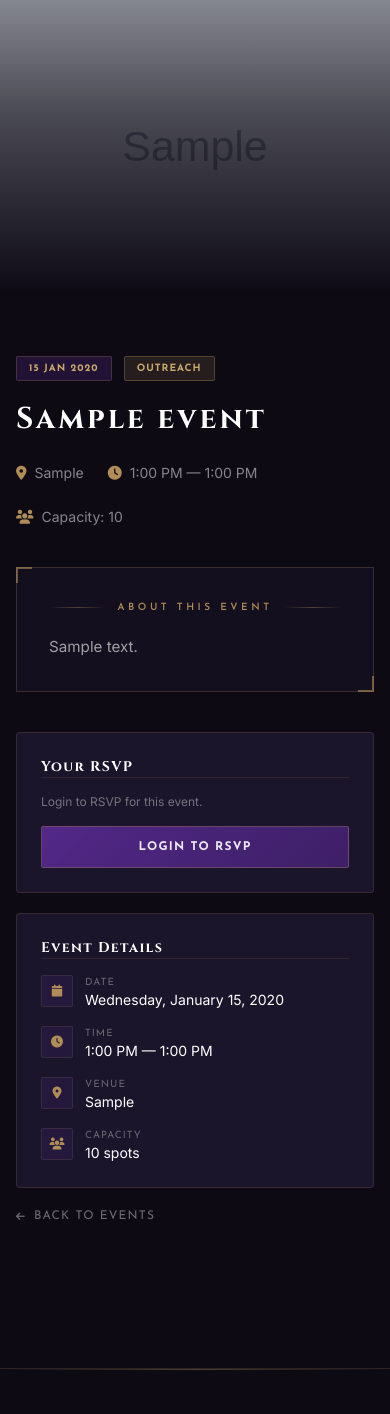
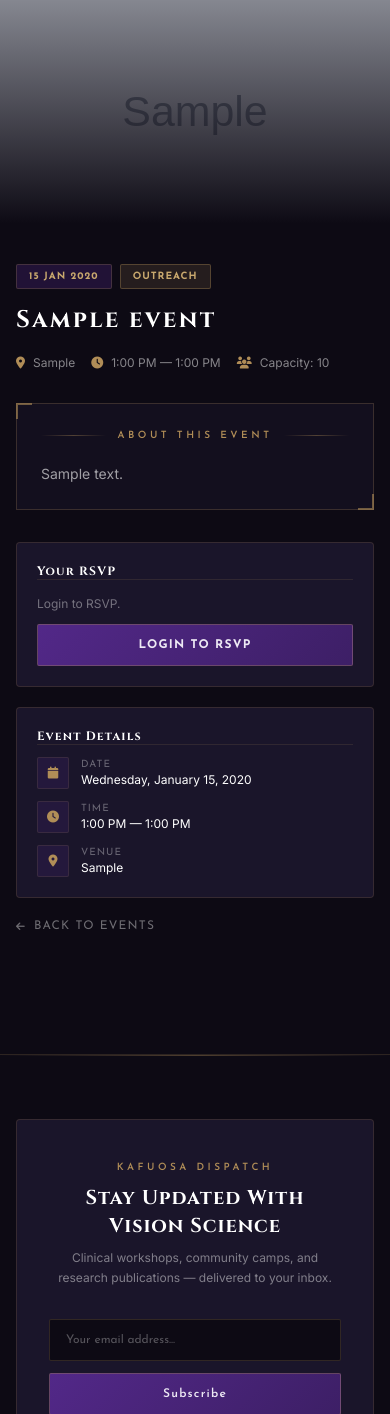
Before and after one commit to zachariahbioto3-sketch/hh, a Django app: a page that uses templates/events/event_detail.html in a window 390 px wide. Shown: the part 142-1556 px from the top of the page. Run offline with Django 5.2, Linux system fonts and the light colour scheme; tables that the repository leaves empty hold one stand-in row (values such as "Sample post"); grey boxes marked "Sample" are stand-in pictures.

Commit message:
fix: mobile-responsive all pages, create news templates, hide about images on mobile

```diff
--- a/templates/events/event_detail.html
+++ b/templates/events/event_detail.html
@@ -1,143 +1,87 @@
 {% extends "base.html" %}
 {% load static %}
 {% block title %}{{ event.title }} — KAFUOSA{% endblock %}
-
 {% block content %}
 
-<!-- COVER -->
-<div class="relative w-full h-72 md:h-96 overflow-hidden">
+<div class="relative w-full h-56 sm:h-72 md:h-96 overflow-hidden">
   {% if event.cover_image %}
-    <img src="{{ event.cover_image.url }}" alt="{{ event.title }}" class="w-full h-full object-cover opacity-60" />
+    <img src="{{ event.cover_image.url }}" alt="{{ event.title }}" class="w-full h-full object-cover opacity-60"/>
   {% else %}
     <div class="w-full h-full flex items-center justify-center" style="background:rgba(82,40,136,0.15);">
       <i class="fa-solid fa-calendar-days text-artAccent text-8xl opacity-10"></i>
     </div>
   {% endif %}
-  <div class="absolute inset-0" style="background:linear-gradient(to top,#0D0A14 0%,rgba(13,10,20,0.5) 60%,transparent 100%);"></div>
+  <div class="absolute inset-0" style="background:linear-gradient(to top,#0D0A14 0%,rgba(13,10,20,0.4) 60%,transparent 100%);"></div>
 </div>
 
-<div class="max-w-4xl mx-auto px-4 sm:px-6 md:px-8 py-16">
+<div class="max-w-4xl mx-auto px-4 sm:px-6 md:px-8 py-10 sm:py-16">
 
-  <!-- META + TITLE -->
-  <div class="mb-10">
-    <div class="flex flex-wrap items-center gap-3 mb-5">
-      <span class="text-[10px] font-bold px-3 py-1 rounded-sm uppercase tracking-widest text-artAccentL" style="background:rgba(82,40,136,0.3);border:1px solid rgba(176,141,87,0.25);font-family:'Josefin Sans',sans-serif;">
-        {{ event.start_datetime|date:"d M Y" }}
-      </span>
+  <div class="mb-8">
+    <div class="flex flex-wrap items-center gap-2 mb-4">
+      <span class="text-[10px] font-bold px-3 py-1 rounded-sm uppercase tracking-widest text-artAccentL" style="background:rgba(82,40,136,0.3);border:1px solid rgba(176,141,87,0.25);font-family:'Josefin Sans',sans-serif;">{{ event.start_datetime|date:"d M Y" }}</span>
       {% if event.is_outreach %}
         <span class="text-[10px] font-bold px-3 py-1 rounded-sm uppercase tracking-widest" style="background:rgba(176,141,87,0.15);border:1px solid rgba(176,141,87,0.35);color:#C9A96E;font-family:'Josefin Sans',sans-serif;">Outreach</span>
       {% endif %}
     </div>
-    <h1 class="font-display font-bold text-3xl sm:text-4xl text-white tracking-widest leading-tight mb-6">{{ event.title }}</h1>
-    <div class="flex flex-wrap gap-6">
-      <div class="flex items-center gap-2 text-white/50 text-sm" style="font-family:'Inter',sans-serif;">
-        <i class="fa-solid fa-location-dot text-artAccent"></i>
-        {{ event.venue }}
-      </div>
-      <div class="flex items-center gap-2 text-white/50 text-sm" style="font-family:'Inter',sans-serif;">
-        <i class="fa-solid fa-clock text-artAccent"></i>
-        {{ event.start_datetime|date:"g:i A" }} — {{ event.end_datetime|date:"g:i A" }}
-      </div>
-      {% if event.capacity %}
-      <div class="flex items-center gap-2 text-white/50 text-sm" style="font-family:'Inter',sans-serif;">
-        <i class="fa-solid fa-users text-artAccent"></i>
-        Capacity: {{ event.capacity }}
-      </div>
-      {% endif %}
+    <h1 class="font-display font-bold text-2xl sm:text-3xl md:text-4xl text-white tracking-widest leading-tight mb-5">{{ event.title }}</h1>
+    <div class="flex flex-wrap gap-4">
+      <span class="text-white/50 text-xs flex items-center gap-2" style="font-family:'Inter',sans-serif;"><i class="fa-solid fa-location-dot text-artAccent"></i>{{ event.venue }}</span>
+      <span class="text-white/50 text-xs flex items-center gap-2" style="font-family:'Inter',sans-serif;"><i class="fa-solid fa-clock text-artAccent"></i>{{ event.start_datetime|date:"g:i A" }} — {{ event.end_datetime|date:"g:i A" }}</span>
+      {% if event.capacity %}<span class="text-white/50 text-xs flex items-center gap-2" style="font-family:'Inter',sans-serif;"><i class="fa-solid fa-users text-artAccent"></i>Capacity: {{ event.capacity }}</span>{% endif %}
     </div>
   </div>
 
-  <div class="grid grid-cols-1 lg:grid-cols-3 gap-10">
-
-    <!-- DESCRIPTION -->
+  <div class="grid grid-cols-1 lg:grid-cols-3 gap-8">
     <div class="lg:col-span-2">
-      <div class="deco-border p-8" style="background:#130F1E;">
+      <div class="deco-border p-6 sm:p-8" style="background:#130F1E;">
         <div class="deco-divider mb-5 max-w-xs">
           <span class="text-[10px] uppercase tracking-[0.35em] text-artAccent font-semibold" style="font-family:'Josefin Sans',sans-serif;">About This Event</span>
         </div>
-        <p class="text-white/60 leading-relaxed" style="font-family:'Inter',sans-serif;font-size:0.95rem;">{{ event.description }}</p>
+        <p class="text-white/60 leading-relaxed text-sm sm:text-base" style="font-family:'Inter',sans-serif;">{{ event.description }}</p>
       </div>
     </div>
 
-    <!-- SIDEBAR -->
     <div class="space-y-5">
-
-      <!-- RSVP CARD -->
-      <div class="art-card p-6">
-        <h3 class="font-display font-bold text-sm text-white tracking-widest mb-4 pb-3" style="border-bottom:1px solid rgba(176,141,87,0.15);">Your RSVP</h3>
+      <div class="art-card p-5">
+        <h3 class="font-display font-bold text-xs text-white tracking-widest mb-4 pb-3" style="border-bottom:1px solid rgba(176,141,87,0.15);">Your RSVP</h3>
         {% if user.is_authenticated %}
           <form method="post" action="/events/{{ event.slug }}/rsvp/">
             {% csrf_token %}
             {% if user_rsvp %}
-              <p class="text-xs text-green-400 mb-4" style="font-family:'Inter',sans-serif;">
-                <i class="fa-solid fa-circle-check mr-1"></i> You have RSVPd for this event.
-              </p>
-              <button type="submit" class="w-full py-3 rounded-sm text-xs font-bold uppercase tracking-widest transition" style="font-family:'Josefin Sans',sans-serif;background:rgba(239,68,68,0.1);border:1px solid rgba(239,68,68,0.35);color:#f87171;">
-                Cancel RSVP
-              </button>
+              <p class="text-green-400 text-xs mb-3" style="font-family:'Inter',sans-serif;"><i class="fa-solid fa-circle-check mr-1"></i>You have RSVPd.</p>
+              <button type="submit" class="w-full py-3 rounded-sm text-xs font-bold uppercase tracking-widest" style="font-family:'Josefin Sans',sans-serif;background:rgba(239,68,68,0.1);border:1px solid rgba(239,68,68,0.35);color:#f87171;">Cancel RSVP</button>
             {% else %}
-              <p class="text-white/40 text-xs mb-4" style="font-family:'Inter',sans-serif;">Secure your spot at this event.</p>
-              <button type="submit" class="btn-primary w-full py-3 rounded-sm text-xs font-bold uppercase tracking-widest" style="font-family:'Josefin Sans',sans-serif;">
-                RSVP Now
-              </button>
+              <p class="text-white/40 text-xs mb-3" style="font-family:'Inter',sans-serif;">Secure your spot.</p>
+              <button type="submit" class="btn-primary w-full py-3 rounded-sm text-xs font-bold uppercase tracking-widest" style="font-family:'Josefin Sans',sans-serif;">RSVP Now</button>
             {% endif %}
           </form>
         {% else %}
-          <p class="text-white/40 text-xs mb-4" style="font-family:'Inter',sans-serif;">Login to RSVP for this event.</p>
+          <p class="text-white/40 text-xs mb-3" style="font-family:'Inter',sans-serif;">Login to RSVP.</p>
           <a href="{% url 'members:login' %}" class="btn-primary w-full py-3 rounded-sm text-xs font-bold uppercase tracking-widest text-center block" style="font-family:'Josefin Sans',sans-serif;">Login to RSVP</a>
         {% endif %}
       </div>
 
-      <!-- EVENT DETAILS CARD -->
-      <div class="art-card p-6 space-y-4">
-        <h3 class="font-display font-bold text-sm text-white tracking-widest pb-3" style="border-bottom:1px solid rgba(176,141,87,0.15);">Event Details</h3>
+      <div class="art-card p-5 space-y-3">
+        <h3 class="font-display font-bold text-xs text-white tracking-widest pb-3" style="border-bottom:1px solid rgba(176,141,87,0.15);">Event Details</h3>
+        {% for icon, label, value in detail_items %}{% endfor %}
         <div class="flex items-start gap-3">
-          <div class="w-8 h-8 rounded-sm flex items-center justify-center shrink-0" style="background:rgba(82,40,136,0.2);border:1px solid rgba(176,141,87,0.15);">
-            <i class="fa-solid fa-calendar text-artAccent text-xs"></i>
-          </div>
-          <div>
-            <p class="text-[10px] uppercase tracking-widest text-white/35 mb-0.5" style="font-family:'Josefin Sans',sans-serif;">Date</p>
-            <p class="text-white text-sm" style="font-family:'Inter',sans-serif;">{{ event.start_datetime|date:"l, F j, Y" }}</p>
-          </div>
+          <div class="w-8 h-8 rounded-sm flex items-center justify-center shrink-0" style="background:rgba(82,40,136,0.2);border:1px solid rgba(176,141,87,0.15);"><i class="fa-solid fa-calendar text-artAccent text-xs"></i></div>
+          <div><p class="text-[10px] uppercase tracking-widest text-white/35 mb-0.5" style="font-family:'Josefin Sans',sans-serif;">Date</p><p class="text-white text-xs" style="font-family:'Inter',sans-serif;">{{ event.start_datetime|date:"l, F j, Y" }}</p></div>
         </div>
         <div class="flex items-start gap-3">
-          <div class="w-8 h-8 rounded-sm flex items-center justify-center shrink-0" style="background:rgba(82,40,136,0.2);border:1px solid rgba(176,141,87,0.15);">
-            <i class="fa-solid fa-clock text-artAccent text-xs"></i>
-          </div>
-          <div>
-            <p class="text-[10px] uppercase tracking-widest text-white/35 mb-0.5" style="font-family:'Josefin Sans',sans-serif;">Time</p>
-            <p class="text-white text-sm" style="font-family:'Inter',sans-serif;">{{ event.start_datetime|date:"g:i A" }} — {{ event.end_datetime|date:"g:i A" }}</p>
-          </div>
+          <div class="w-8 h-8 rounded-sm flex items-center justify-center shrink-0" style="background:rgba(82,40,136,0.2);border:1px solid rgba(176,141,87,0.15);"><i class="fa-solid fa-clock text-artAccent text-xs"></i></div>
+          <div><p class="text-[10px] uppercase tracking-widest text-white/35 mb-0.5" style="font-family:'Josefin Sans',sans-serif;">Time</p><p class="text-white text-xs" style="font-family:'Inter',sans-serif;">{{ event.start_datetime|date:"g:i A" }} — {{ event.end_datetime|date:"g:i A" }}</p></div>
         </div>
         <div class="flex items-start gap-3">
-          <div class="w-8 h-8 rounded-sm flex items-center justify-center shrink-0" style="background:rgba(82,40,136,0.2);border:1px solid rgba(176,141,87,0.15);">
-            <i class="fa-solid fa-location-dot text-artAccent text-xs"></i>
-          </div>
-          <div>
-            <p class="text-[10px] uppercase tracking-widest text-white/35 mb-0.5" style="font-family:'Josefin Sans',sans-serif;">Venue</p>
-            <p class="text-white text-sm" style="font-family:'Inter',sans-serif;">{{ event.venue }}</p>
-          </div>
+          <div class="w-8 h-8 rounded-sm flex items-center justify-center shrink-0" style="background:rgba(82,40,136,0.2);border:1px solid rgba(176,141,87,0.15);"><i class="fa-solid fa-location-dot text-artAccent text-xs"></i></div>
+          <div><p class="text-[10px] uppercase tracking-widest text-white/35 mb-0.5" style="font-family:'Josefin Sans',sans-serif;">Venue</p><p class="text-white text-xs" style="font-family:'Inter',sans-serif;">{{ event.venue }}</p></div>
         </div>
-        {% if event.capacity %}
-        <div class="flex items-start gap-3">
-          <div class="w-8 h-8 rounded-sm flex items-center justify-center shrink-0" style="background:rgba(82,40,136,0.2);border:1px solid rgba(176,141,87,0.15);">
-            <i class="fa-solid fa-users text-artAccent text-xs"></i>
-          </div>
-          <div>
-            <p class="text-[10px] uppercase tracking-widest text-white/35 mb-0.5" style="font-family:'Josefin Sans',sans-serif;">Capacity</p>
-            <p class="text-white text-sm" style="font-family:'Inter',sans-serif;">{{ event.capacity }} spots</p>
-          </div>
-        </div>
-        {% endif %}
       </div>
 
-      <!-- BACK LINK -->
       <a href="{% url 'events:list' %}" class="flex items-center gap-2 text-white/40 hover:text-artAccentL text-xs uppercase tracking-widest transition" style="font-family:'Josefin Sans',sans-serif;">
         <i class="fa-solid fa-arrow-left text-[10px]"></i> Back to Events
       </a>
-
     </div>
   </div>
 </div>
-
 {% endblock %}
--- a/templates/pages/home.html
+++ b/templates/pages/home.html
@@ -82,7 +82,7 @@
 <section class="py-20 md:py-28 about-section">
   <div class="max-w-7xl mx-auto px-4 sm:px-6 md:px-8">
     <div class="grid lg:grid-cols-2 gap-14 items-center">
-      <div class="relative flex justify-center">
+      <div class="relative flex justify-center hidden sm:flex">
         <div class="grid grid-cols-3 gap-4 w-full max-w-md">
           <div class="overflow-hidden shadow-xl"
                style="height:260px; border-radius:999px; transform:rotate(-8deg); border:2px solid rgba(176,141,87,0.3);">
```
Also changed, not shown: templates/events/event_list.html (+18 -42 lines), templates/news/news_detail.html (added, +35 -0 lines), templates/news/news_list.html (added, +46 -0 lines).
